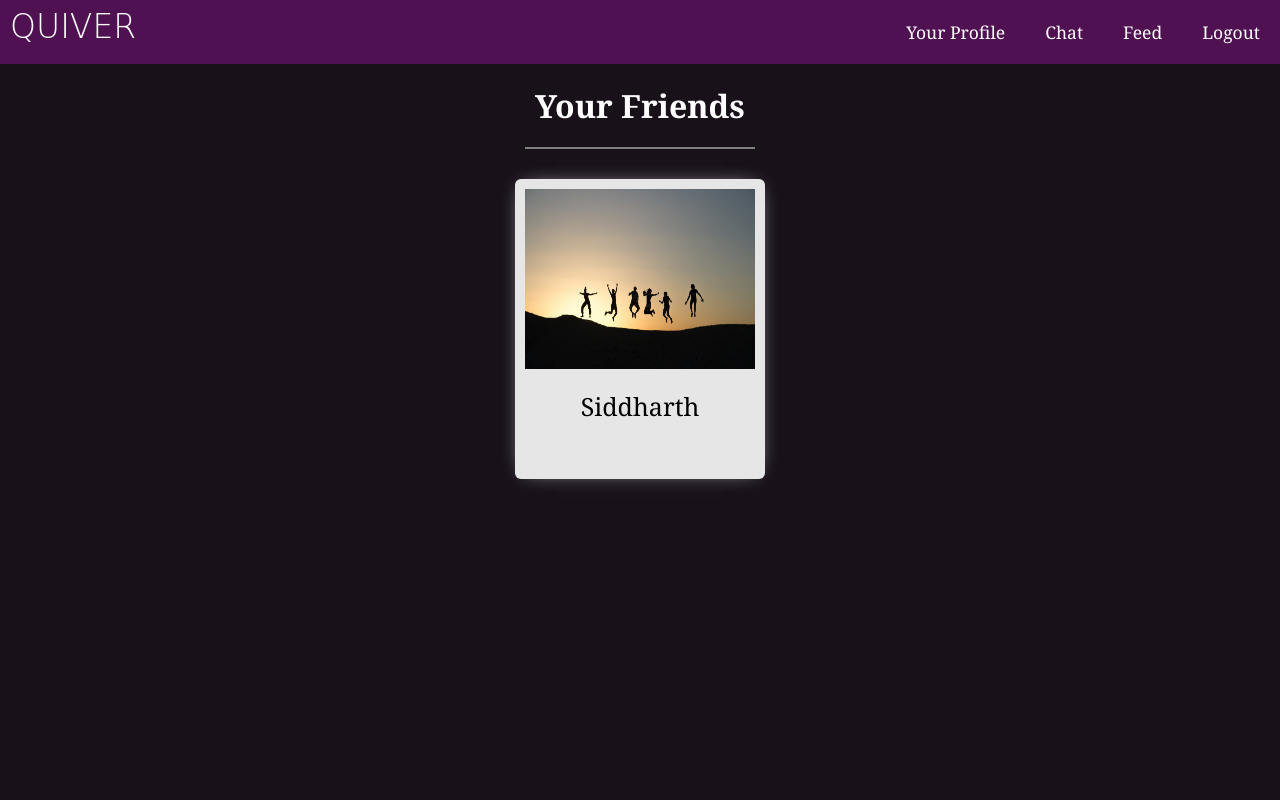
After one commit to Sid200026/Quiver, a Django app: page /friends/ in a window 1280 px wide. The commit adds this page. Run offline with Django 3.2, Linux system fonts and the light colour scheme; the visitor is signed in with stand-in values (Sample User, id 1).

Commit message:
Updated navbar and added friends view (TODO : Paginate the view)

```diff
--- a/Quiver/chat/templates/chat/chat_list.html
+++ b/Quiver/chat/templates/chat/chat_list.html
@@ -13,6 +13,7 @@
                 <ul>
                     <li><a href={% url 'loginsignup:logout' %}>Logout</a></li>
                     <li><a href={% url 'loginsignup:login' %}>Feed</a></li>
+                    <li><a href={% url 'chat:chatList' %}>Chat</a></li>
                     <li><a href={% url 'loginsignup:login' %}>Your Profile</a></li>
                     <div class="newfont">
                         <a href={% url 'loginsignup:landing'%} class="main">
--- a/Quiver/chat/templates/chat/room.html
+++ b/Quiver/chat/templates/chat/room.html
@@ -14,6 +14,7 @@
                 <ul>
                     <li><a href={% url 'loginsignup:logout' %}>Logout</a></li>
                     <li><a href={% url 'loginsignup:login' %}>Feed</a></li>
+                    <li><a href={% url 'chat:chatList' %}>Chat</a></li>
                     <li><a href={% url 'loginsignup:login' %}>Your Profile</a></li>
                     <div class="newfont">
                         <a href={% url 'loginsignup:landing'%} class="main">
--- a/Quiver/loginsignup/models.py
+++ b/Quiver/loginsignup/models.py
@@ -39,6 +39,11 @@ class Beaver(models.Model):
         creator.friends.add(friend)
         ChatInfo.createChatInformation(creator, friend)
 
+    # TODO : Returns a queryset of friends
+    # Currently returns a reference to model manager
+    def get_all_friends(self):
+        return self.friends
+
     @classmethod
     def remove_friend(cls, creator, friend):
         friend1 = cls.objects.get(user=creator)
--- /dev/null
+++ b/Quiver/loginsignup/static/loginsignup/CSS/friend_list.css
@@ -0,0 +1,104 @@
+* {
+    margin: 0px;
+    padding: 0px;
+    box-sizing: border-box;
+}
+
+html {
+    background-color: rgb(24, 17, 26);
+}
+
+body {
+    font-family: Georgia, 'Times New Roman', Times, serif;
+    height: 100vh;
+}
+ul {
+    list-style-type: none;
+    margin: 0;
+    padding: 0;
+    overflow: hidden;
+    background-color: rgb(79, 17, 82);
+  }
+
+  li {
+    float: right;
+  }
+
+  li a {
+    display: block;
+    color: white;
+    text-align: center;
+    padding: 20px 20px;
+    text-decoration: none;
+    font-size: 17.5;
+    font-weight: 400;
+  }
+
+
+  li a:hover {
+    background-color: rgb(107, 16, 107);
+  }
+
+  /* navigation bar*/
+  .navQuiver {
+    float: left;
+    font-size: 33;
+    color: white;
+    font-family: 'Oleo Script', cursive;
+    font-weight: 100;
+    margin-top: 7;
+    margin-left: 10;
+
+  }
+  .container{
+      width:100%;
+      display: flex;
+      justify-content: center;
+      align-items: center;
+      flex-wrap: wrap;
+      overflow-y: auto;
+  }
+  .friend-image{
+      width:100%;
+      height: 180px;
+  }
+  .card{
+      padding:10px;
+      width:250px;
+      display: flex;
+      flex-direction: column;
+      align-items: center;
+      background: #e6e6e6;
+      border-radius: 6px;
+      height:300px;
+      margin:30px 20px;
+      box-shadow: 0 0 20px -10px white;
+      position: relative;
+      cursor: pointer;
+  }
+  .card:hover .friend-image{
+      filter:contrast(10%);
+  }
+  .card:hover .bio{
+      display: initial;
+  }
+  .username{
+      margin-top: 20px;
+      font-size: 25px;
+  }
+  .bio{
+      color:#e6e6e6;
+      display: none;
+      position: absolute;
+      width:85%;
+      text-align: center;
+      margin-top:15px;
+  }
+  .main-heading{
+    text-align: center;
+    color:white;
+    border-bottom: 2px solid gray;
+    width:18%;
+    margin-left: 41%;
+    padding:20px 0px;
+  }
--- /dev/null
+++ b/Quiver/loginsignup/templates/loginsignup/friend_list.html
@@ -0,0 +1,37 @@
+{% load static %}
+{% load loginsignup_extras %}
+<html lang="en">
+<head>
+    <meta charset="UTF-8">
+    <meta name="viewport" content="width=device-width, initial-scale=1.0">
+    <title>Quiver</title>
+    <link rel="stylesheet" href={% static 'loginsignup/css/friend_list.css'%}
+</head>
+<body>
+    <header>
+        <div class="navbar">
+            <nav>
+                <ul>
+                    <li><a href={% url 'loginsignup:logout' %}>Logout</a></li>
+                    <li><a href={% url 'loginsignup:login' %}>Feed</a></li>
+                    <li><a href={% url 'chat:chatList' %}>Chat</a></li>
+                    <li><a href={% url 'loginsignup:login' %}>Your Profile</a></li>
+                    <div class="newfont">
+                        <a href={% url 'loginsignup:landing'%} class="main">
+                            <li class="navQuiver">QUIVER</li>
+                        </a>
+                    </div>
+                </ul>
+            </nav>
+        </div>
+    </header>
+    <h1 class="main-heading">Your Friends</h1>
+    <div class="container">
+        <div class="card">
+            <img src={% static 'loginsignup/friends.jpeg'%} alt="username" class="friend-image">
+            <p class="username">Siddharth</p>
+            <p class="bio">{{"Hi this is bioHi this is bioHi this is bifndkrgfjnfdkjljfn djmklsfn mkln jlmkn jloHi this is bioHi this is bioHi this is bioHi this is bioHi this is bio"|someWords}}</p>
+        </div>
+    </div>
+</body>
+</html>
--- a/Quiver/loginsignup/templatetags/loginsignup_extras.py
+++ b/Quiver/loginsignup/templatetags/loginsignup_extras.py
@@ -11,3 +11,10 @@ def getErrorOnly(value):
     start_index = temp.find(start_string) + 4
     end_index = temp.find(end_string)
     return temp[start_index:end_index]
+
+
+@register.filter(is_safe=True, name="someWords")
+def getSomeWords(value):
+    if len(str(value)) < 80:
+        return value
+    return value[0:80] + "  ...."
--- a/Quiver/loginsignup/urls.py
+++ b/Quiver/loginsignup/urls.py
@@ -6,6 +6,7 @@ from .views import (
     LogoutView,
     ResendCodeView,
     CompleteView,
+    FriendsListView,
 )
 from django.views.generic import TemplateView
 
@@ -20,4 +21,5 @@ urlpatterns = [
     path("reset/", ResetPasswordView.as_view(), name="reset"),
     path("logout/", LogoutView.as_view(), name="logout"),
     path("resendpassword/", ResendCodeView.as_view(), name="resend"),
+    path("friends/", FriendsListView.as_view(), name="friends"),
 ]
--- a/Quiver/loginsignup/views.py
+++ b/Quiver/loginsignup/views.py
@@ -6,6 +6,7 @@ from django.contrib.auth.password_validation import validate_password
 from django.contrib.auth import get_user_model
 from django.contrib.auth.mixins import LoginRequiredMixin
 from django.views.generic.base import RedirectView
+from django.views.generic import TemplateView
 from django.contrib import messages
 
 from random import randint
@@ -189,3 +190,11 @@ class CompleteView(LoginRequiredMixin, View):
         else:
             kwargs = {"form": beaverForm}
             return render(request, self.template_name, kwargs)
+
+
+class FriendsListView(LoginRequiredMixin, TemplateView):
+    template_name = "loginsignup/friend_list.html"
+
+    def get_context_data(self, **kwargs):
+        context = super().get_context_data(**kwargs)
+        return context
```
